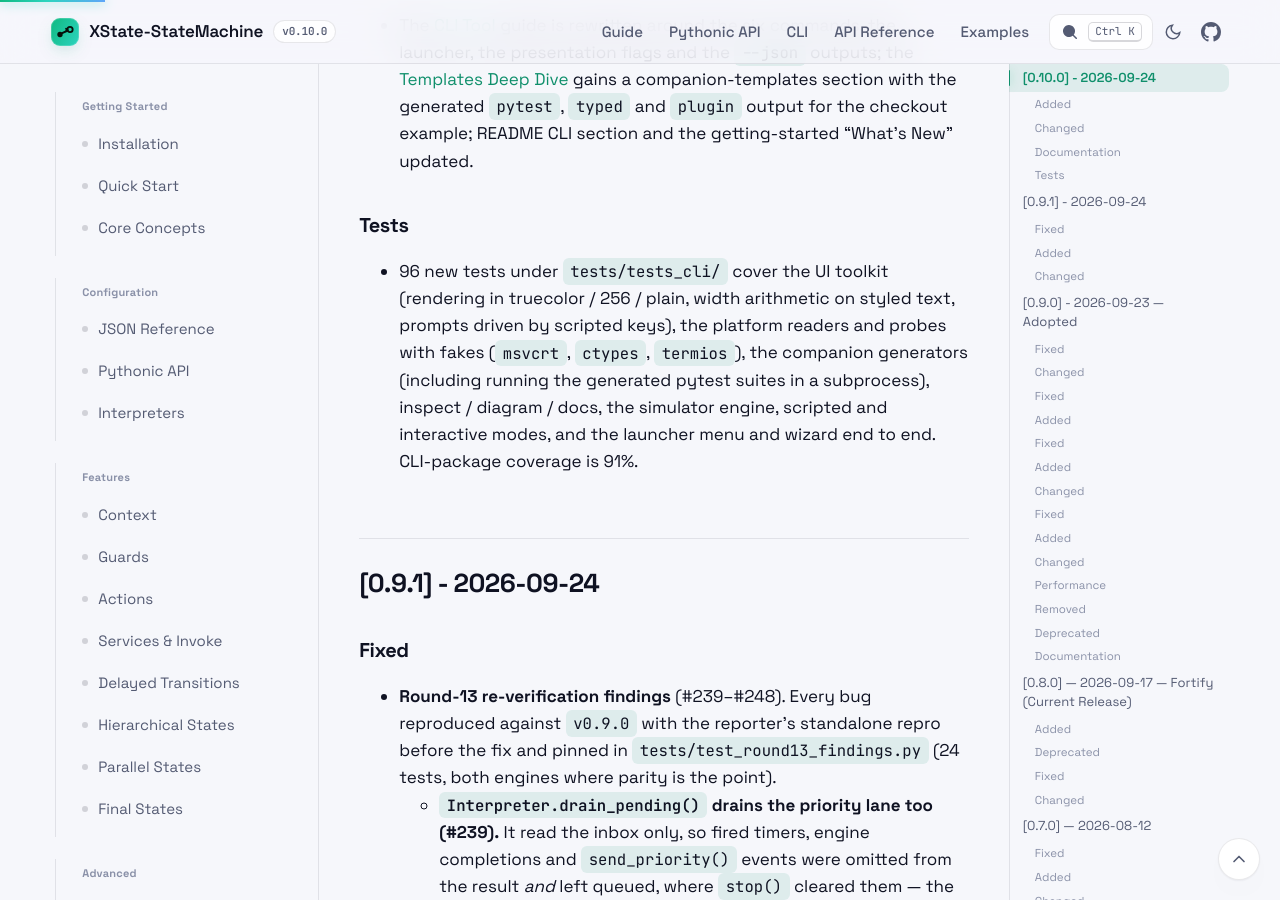
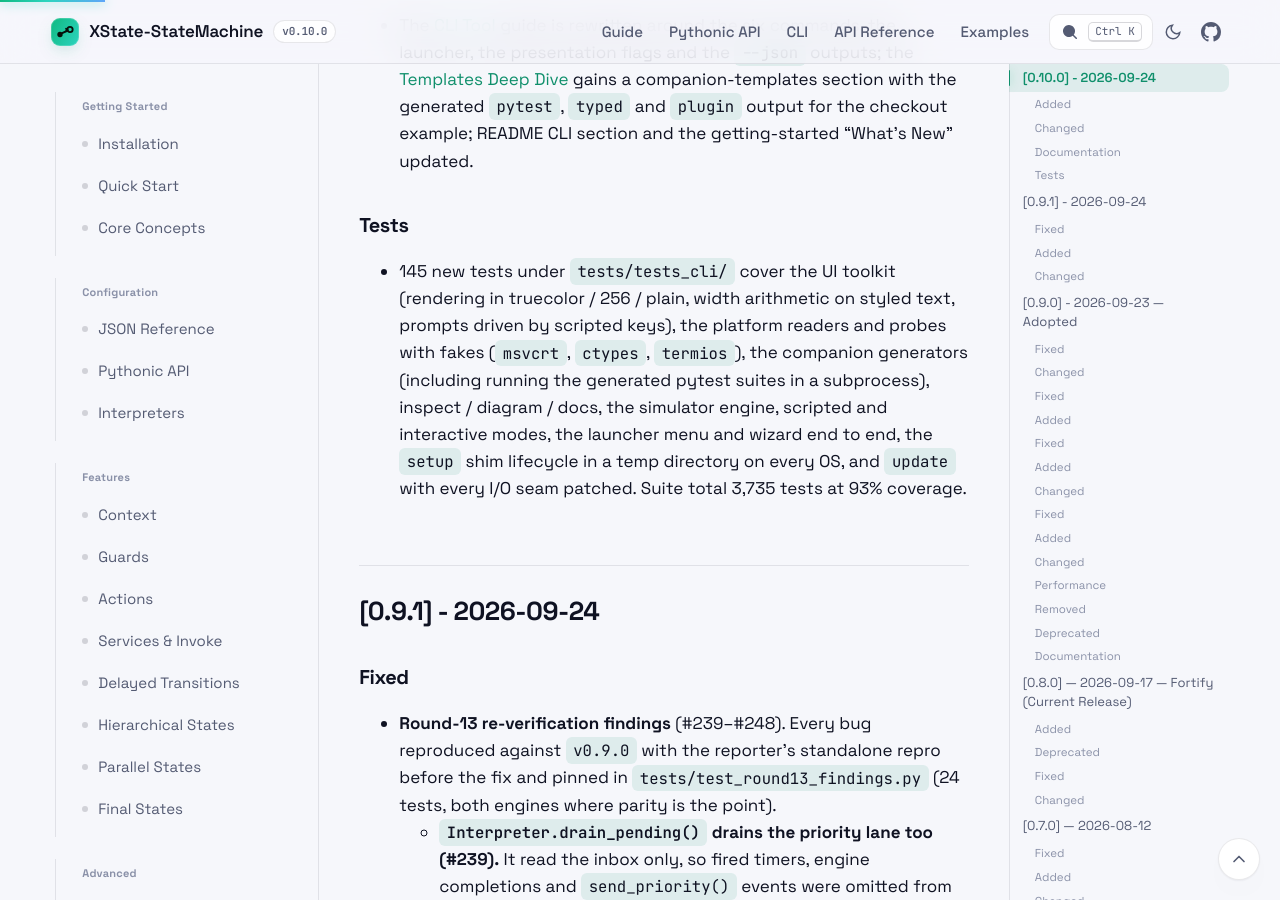
Before and after one commit to basiltt/xstate-statemachine, a Jekyll site: the page built from docs/_guide/changelog.md, in a window 1280 px wide and 900 px high, scrolled down 4855 px. Built offline with Jekyll 4.4.1, drawn with Linux system fonts in a browser that asks for light colours.

Commit message:
docs: final 0.10.0 numbers -- 3,735 tests, 93% coverage
Co-Authored-By: Claude Fable 5 <noreply@anthropic.com>

```diff
--- a/docs/_guide/changelog.md
+++ b/docs/_guide/changelog.md
@@ -163,13 +163,15 @@ unaffected.
 
 ### Tests
 
-- 96 new tests under `tests/tests_cli/` cover the UI toolkit (rendering in
+- 145 new tests under `tests/tests_cli/` cover the UI toolkit (rendering in
   truecolor / 256 / plain, width arithmetic on styled text, prompts driven
   by scripted keys), the platform readers and probes with fakes
   (`msvcrt`, `ctypes`, `termios`), the companion generators (including
   running the generated pytest suites in a subprocess), inspect / diagram /
-  docs, the simulator engine, scripted and interactive modes, and the
-  launcher menu and wizard end to end. CLI-package coverage is 91%.
+  docs, the simulator engine, scripted and interactive modes, the
+  launcher menu and wizard end to end, the `setup` shim lifecycle in a
+  temp directory on every OS, and `update` with every I/O seam patched.
+  Suite total 3,735 tests at 93% coverage.
 
 ## [0.9.1] - 2026-09-24
 
--- a/docs/index.html
+++ b/docs/index.html
@@ -46,7 +46,7 @@ title: Home
         </button>
       </div>
       <ul class="hero-trust" aria-label="At a glance">
-        <li><strong>3,702</strong> tests</li>
+        <li><strong>3,735</strong> tests</li>
         <li><strong>3.9&ndash;3.14</strong> Python</li>
         <li><strong>0</strong> dependencies</li>
         <li><strong>MIT</strong> licensed</li>
```
Also changed, not shown: docs/_guide/getting-started.md (+1 -1 lines), CHANGELOG.md, README.md.
